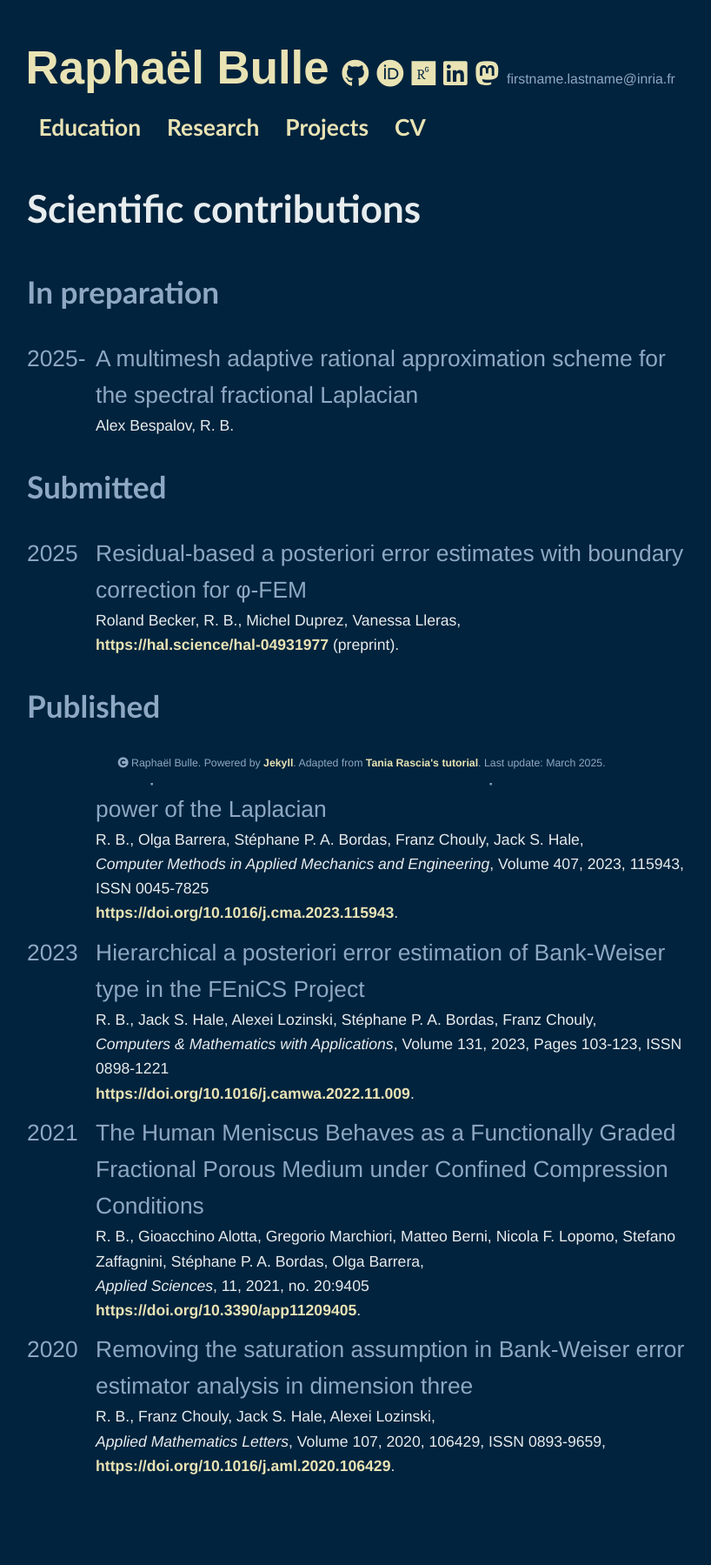
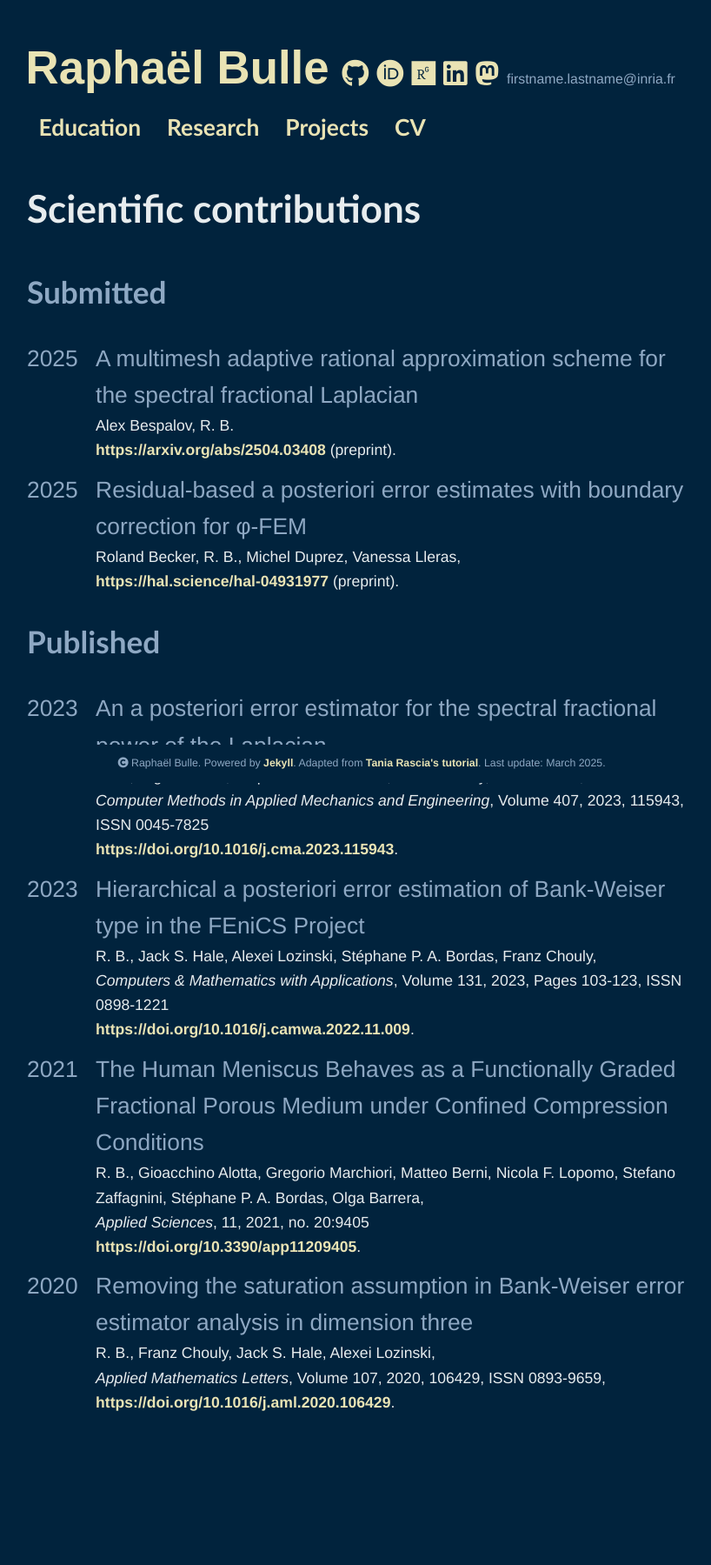
Before and after one commit to rbulle/rbulle.github.io, a Jekyll site: the page built from _pages/02_research.md, in a window 1280 px wide. Shown: the whole page at 87% size, without its empty margins (224-1042 px from the left). Built offline with Jekyll 4.4.1, drawn with Linux system fonts in a browser that asks for light colours; after the commit the page ends 1726 px from its top, so only the background shows below that.

```diff
--- a/_pages/02_research.md
+++ b/_pages/02_research.md
@@ -6,18 +6,15 @@ permalink: /research/
 
 # Scientific contributions
 
-## In preparation
-
-<div class="wrapper">
-  <div><large>2025-</large></div>
-  <div><large>A multimesh adaptive rational approximation scheme for the spectral fractional Laplacian</large><br />
-  Alex Bespalov, R. B.<br />
-  </div>
-</div>
-
 ## Submitted
 
 <div class="wrapper">
+  <div><large>2025</large></div>
+  <div><large>A multimesh adaptive rational approximation scheme for the spectral fractional Laplacian</large><br />
+  Alex Bespalov, R. B.<br />
+  <a href="https://arxiv.org/abs/2504.03408" target=_blank>https://arxiv.org/abs/2504.03408</a> (preprint).
+  </div>
+
   <div><large>2025</large></div>
   <div><large>Residual-based a posteriori error estimates with boundary correction for <span>&#966;</span>-FEM</large><br />
   Roland Becker, R. B., Michel Duprez, Vanessa Lleras,<br />
```
